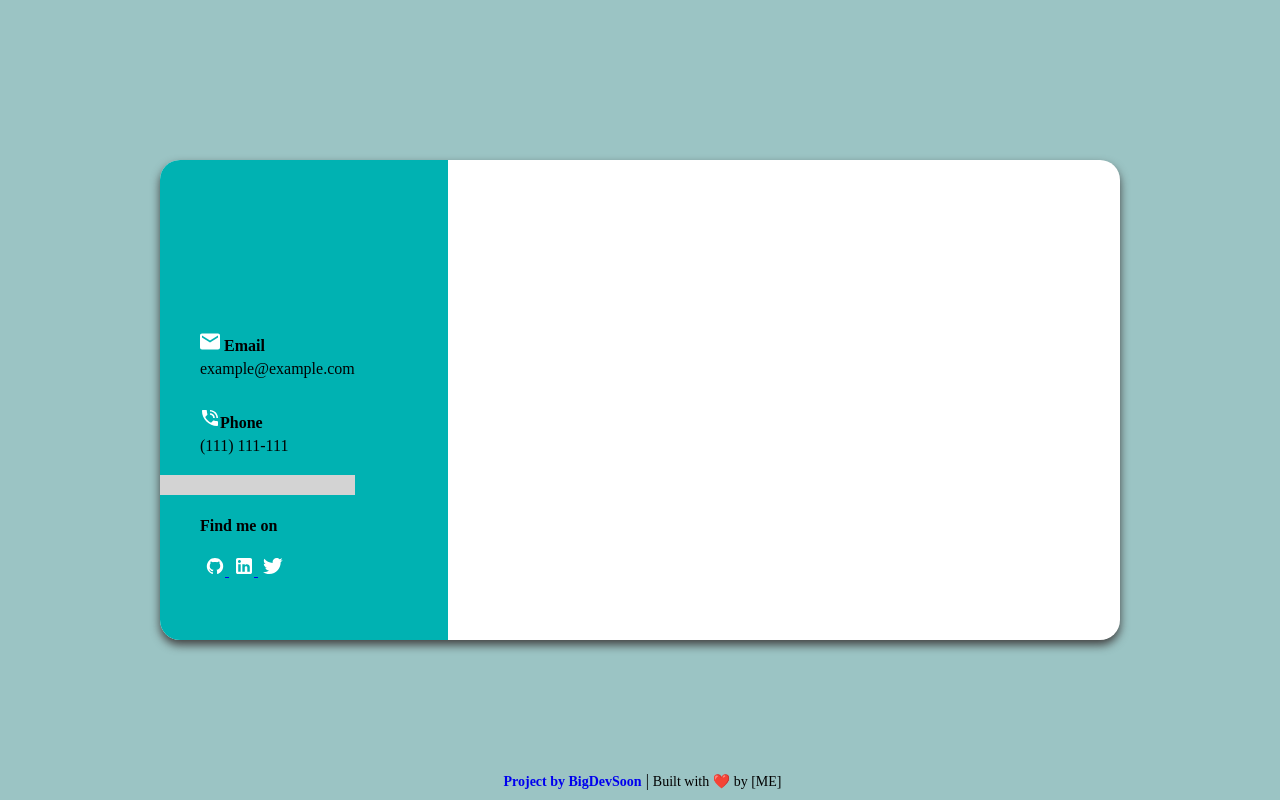
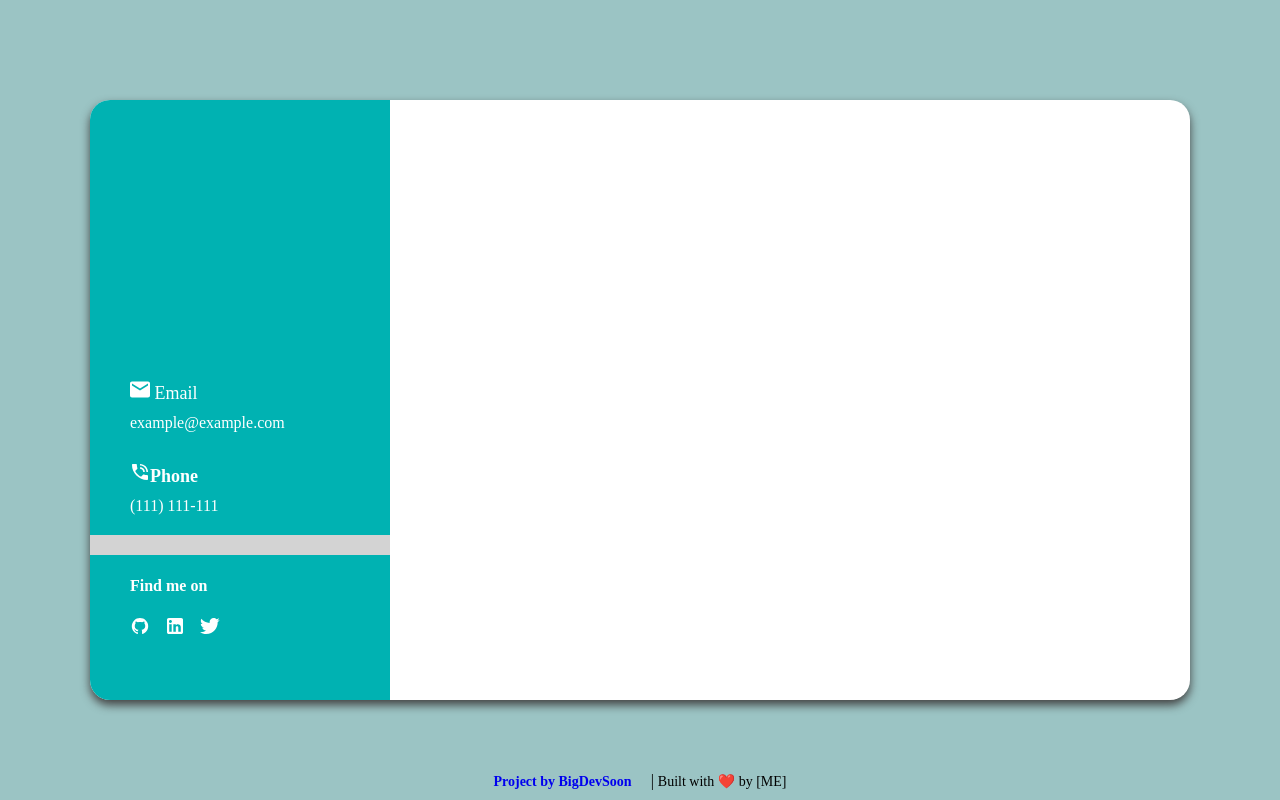
Before and after one commit to mdelgado96/Business-Card, a plain HTML site: page index.html in a window 1280 px wide. Drawn offline with Linux system fonts and the light colour scheme.

Commit message:
Step 2 criteria met and completed

```diff
--- a/index.css
+++ b/index.css
@@ -16,26 +16,30 @@ body {
   background-color: white;
   left: 50%;
   top: 50%;
-  height: 60%;
-  width: 75%;
+  height: 600px;
+  width: 1100px;
   transform: translate(-50%, -50%);
   border-radius: 20px;
   box-shadow: 0px 5px 10px 0px #434343;
 }
 
 .contact-container {
-  width: 30%;
   height: 100%;
   background-color: rgb(0, 178, 178);
   border-top-left-radius: 20px;
   border-bottom-left-radius: 20px;
+  width: 300px;
 }
 
 .contact-info {
-  width: 100%;
   height: 100%;
   display: flex;
   align-items: end;
+}
+
+.contact {
+  margin-bottom: 60px;
+  width: 100%;
 }
 
 .email-phone {
@@ -43,21 +47,25 @@ body {
 }
 
 .email {
-  margin-top: 0px;
-  margin-bottom: 5px;
+  margin-bottom: 10px;
+  color: white;
+  font-size: large;
 }
 .email-ad {
   margin-top: 0px;
   margin-bottom: 30px;
+  color: white;
 }
 
 .phone {
-  margin-top: 0px;
-  margin-bottom: 5px;
+  margin-bottom: 10px;
+  color: white;
+  font-size: large;
 }
 
 .phone-num {
   margin-top: 0px;
+  color: white;
 }
 
 .split-bar {
@@ -66,20 +74,20 @@ body {
   background-color: lightgray;
 }
 
+.find-me {
+  color: white;
+}
+
 .find-me-links {
   margin-left: 40px;
 }
 
-.contact {
-  margin-bottom: 60px;
+.social-container {
+  display: flex;
 }
 
-/* .social-container {
-  margin-left: 2px;
-} */
-
 a {
-  margin-left: 5px;
+  margin-right: 15px;
 }
 
 a:hover img {
@@ -90,6 +98,19 @@ a {
   background-color: transparent;
   border: 0;
 }
+
+@media (max-width: 1150px) {
+  .main {
+    height: 400px;
+    width: 900px;
+  }
+}
+
+/* @media (max-width: 1150px) {
+  .contact-container {
+    width: 200px;
+  }
+} */
 
 .footer {
   position: absolute;
--- a/index.html
+++ b/index.html
@@ -13,9 +13,10 @@
         <div class="contact-info">
           <div class="contact">
             <div class="email-phone">
-              <h4 class="email">
-                <img src="/assets/icons/email-icon.svg" /> Email
-              </h4>
+              <div class="email">
+                <img src="/assets/icons/email-icon.svg" />
+                Email
+              </div>
               <p class="email-ad">example@example.com</p>
               <h4 class="phone">
                 <img src="/assets/icons/phone-icon.svg" />Phone
```
